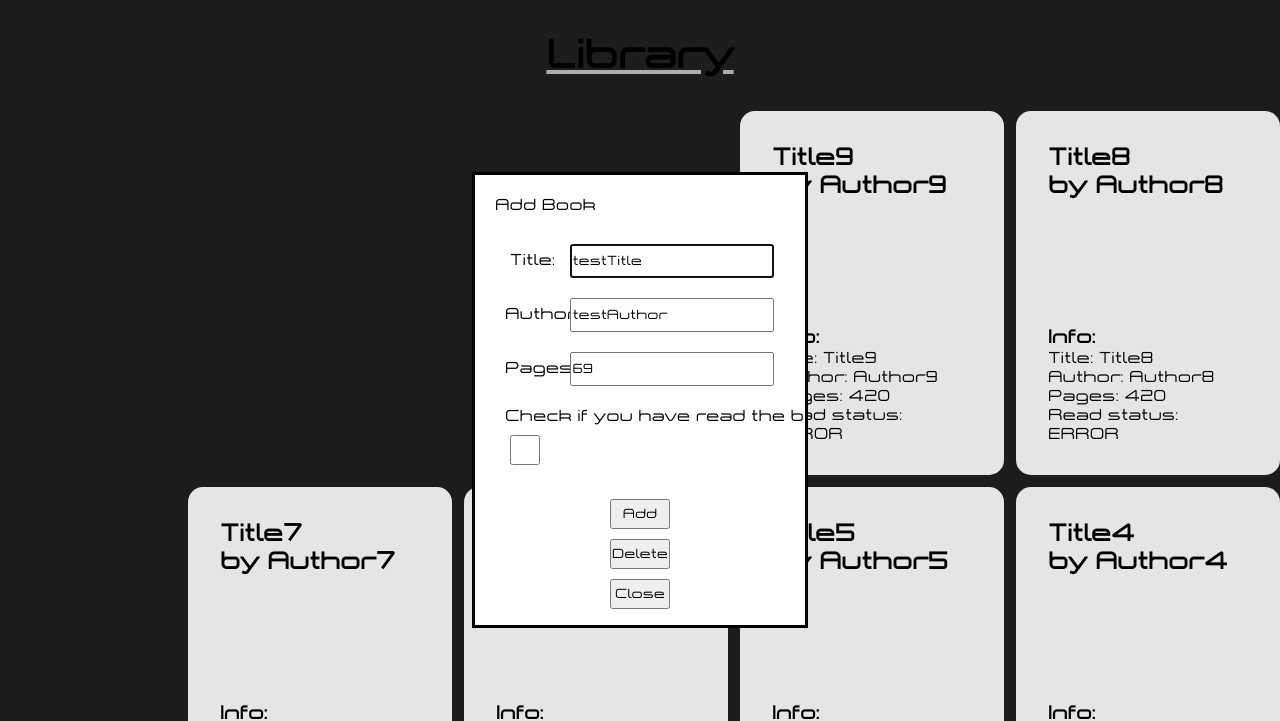
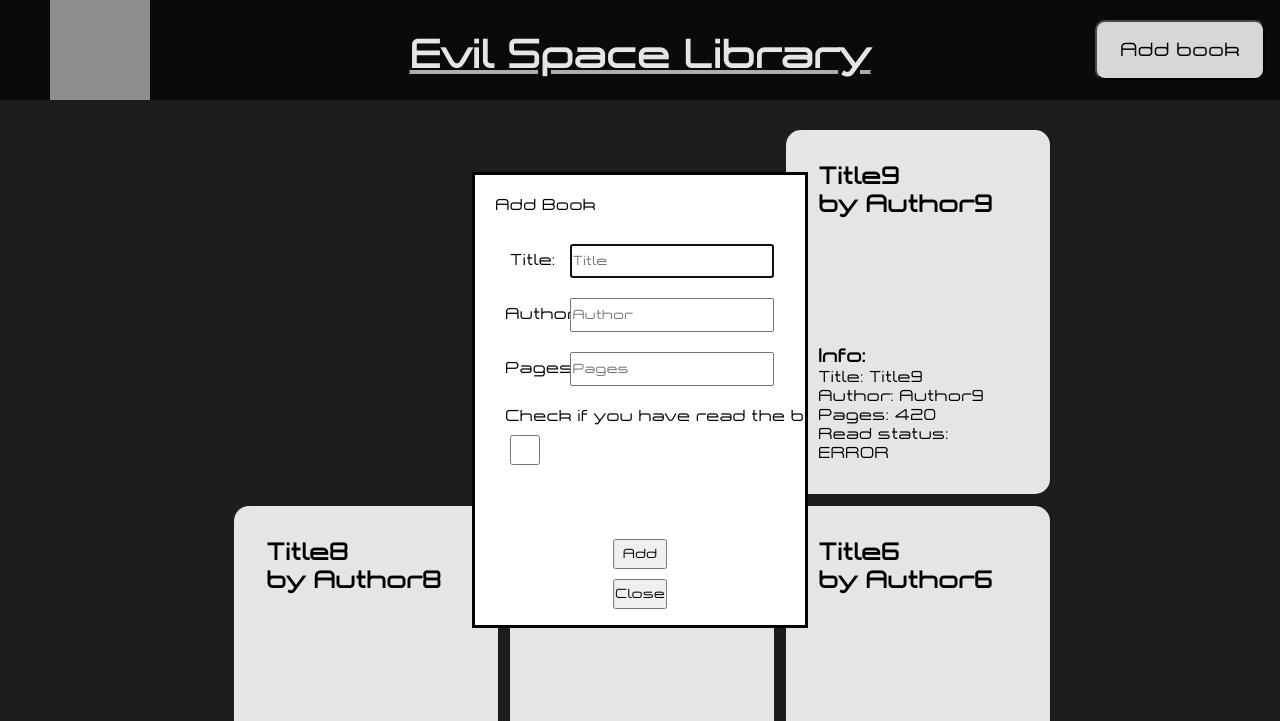
Before and after one commit to ATlexEide/Book-library, a plain HTML site: page index.html in a window 1280 px wide. Both pictures are taken after a click on the button "Add book". Shown: the top 721 px of the page. Drawn offline with Linux system fonts and the light colour scheme; grey boxes are pictures that could not be loaded.

Commit message:
Misc updates

```diff
--- a/index.html
+++ b/index.html
@@ -8,35 +8,39 @@
     <script src="./js/script.js" defer></script>
 </head>
 <body>
-    <h1>Library</h1>
+    <div id="container">
+        <header>
+            <img src="./img/logo.png" alt="">
+            <h1>Evil Space Library</h1>
+            <button id="open-modal">Add book</button>
+        </header>
+        <div id="book-container">
             <div id="book-list"></div>
-    <button id="open-modal">Add book</button>
-
+        </div>
         <dialog id="add-book-dialog">
             <form id="add-book-form" method="dialog">
                 <fieldset>
                     <legend>Add Book</legend>
                         <div>
                             <label for="title">Title:</label>
-                        <input  type="text" name="title" id="title" placeholder="Title" required value="testTitle">
+                            <input  type="text" name="title" id="title" placeholder="Title" required>
                         </div>
                         <div>
                             <label for="author">Author:</label>
-                        <input  type="text" name="author" id="author" placeholder="Author" required value="testAuthor">
+                            <input  type="text" name="author" id="author" placeholder="Author" required>
                         </div>
                         <div>
                             <label for="pages">Pages:</label>
-                        <input type="number" name="pages" id="pages" placeholder="Pages" required value="69">
+                            <input type="number" name="pages" id="pages" placeholder="Pages" required>
                         </div>
                         <div>
                             <label for="hasRead">Check if you have read the book:</label>
-                        <input type="checkbox" name="hasRead" id="hasRead">
+                            <input type="checkbox" name="has-read" id="has-read">
                         </div>
                 </fieldset>
             </form>
             <div id="form-buttons">
                 <button id="add-book">Add</button>
-            <button id="delete">Delete</button>
                 <button id="close">Close</button>
             </div>
         </dialog>
@@ -45,5 +49,6 @@
         <!-- Temporarily open -->
             <form id="edit-book-form" method="dialog""></form>
         </dialog>
+    </div>
 </body>
 </html>
```
Lines whose indentation alone changed are shown as unchanged.
